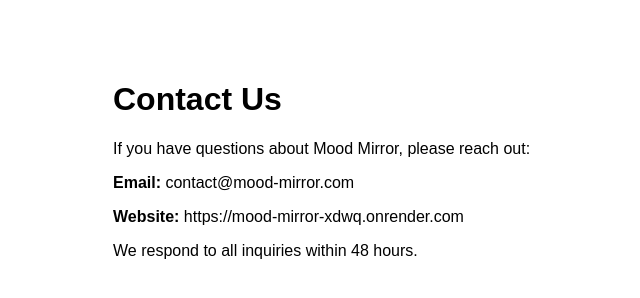
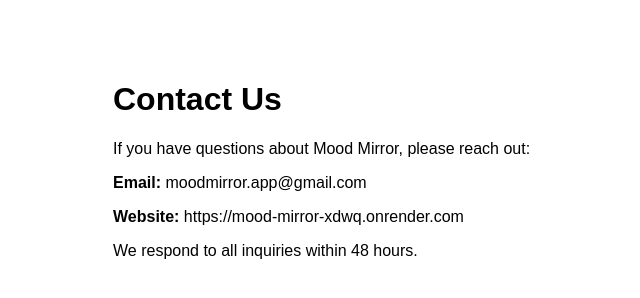
Before and after one commit to OptiPix-Pro/Mood-Mirror, a plain HTML site: page contact.html in a window 1280 px wide. Shown: the full height of the page, 127-767 px from the left. Drawn offline with Linux system fonts and the light colour scheme.

Commit message:
Update contact.html

```diff
--- a/contact.html
+++ b/contact.html
@@ -7,7 +7,7 @@
 <body style="font-family: Arial, sans-serif; max-width: 800px; margin: 40px auto; padding: 20px;">
     <h1>Contact Us</h1>
     <p>If you have questions about Mood Mirror, please reach out:</p>
-    <p><strong>Email:</strong> contact@mood-mirror.com</p>
+    <p><strong>Email:</strong> moodmirror.app@gmail.com</p>
     <p><strong>Website:</strong> https://mood-mirror-xdwq.onrender.com</p>
     <p>We respond to all inquiries within 48 hours.</p>
 </body>
```
